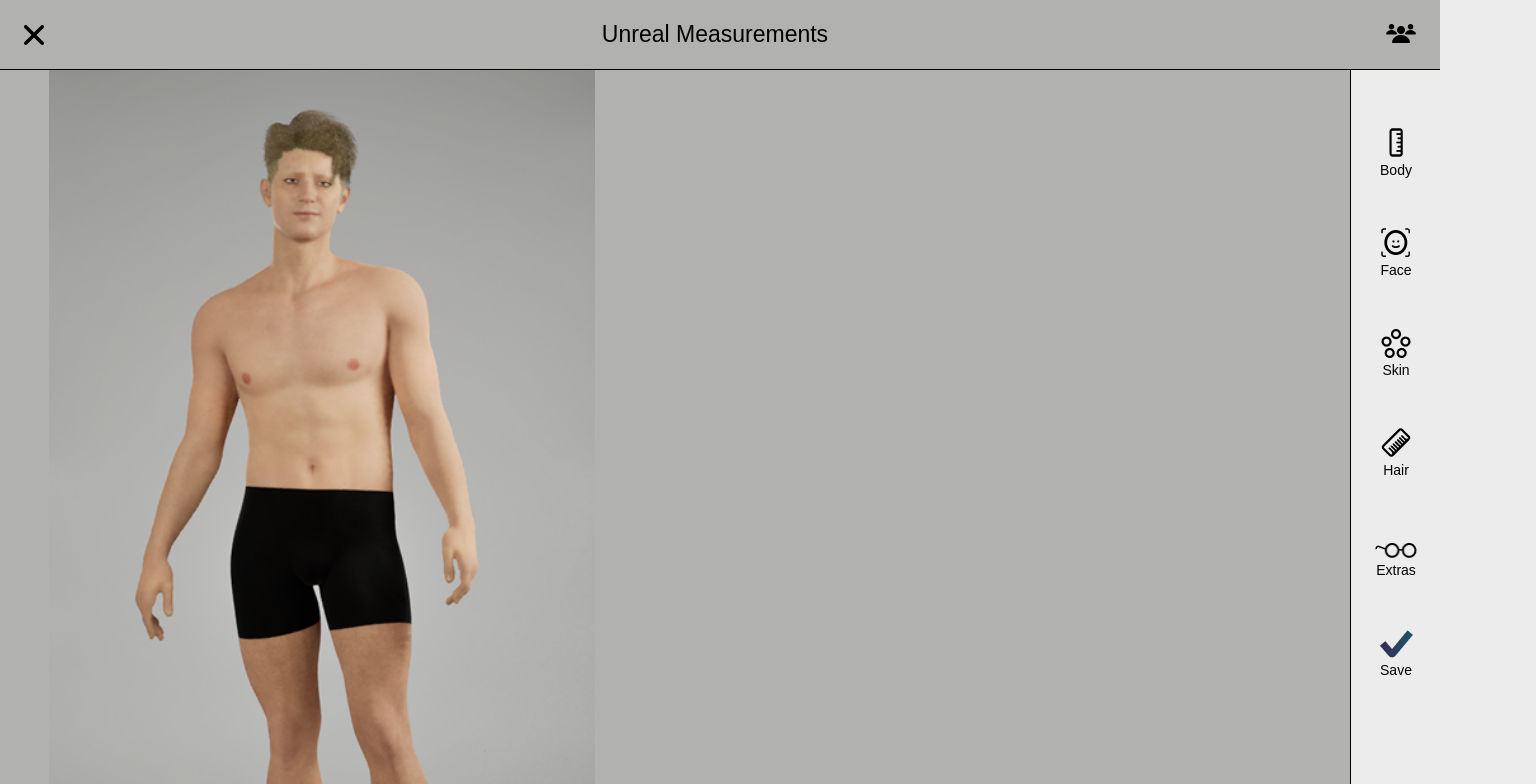
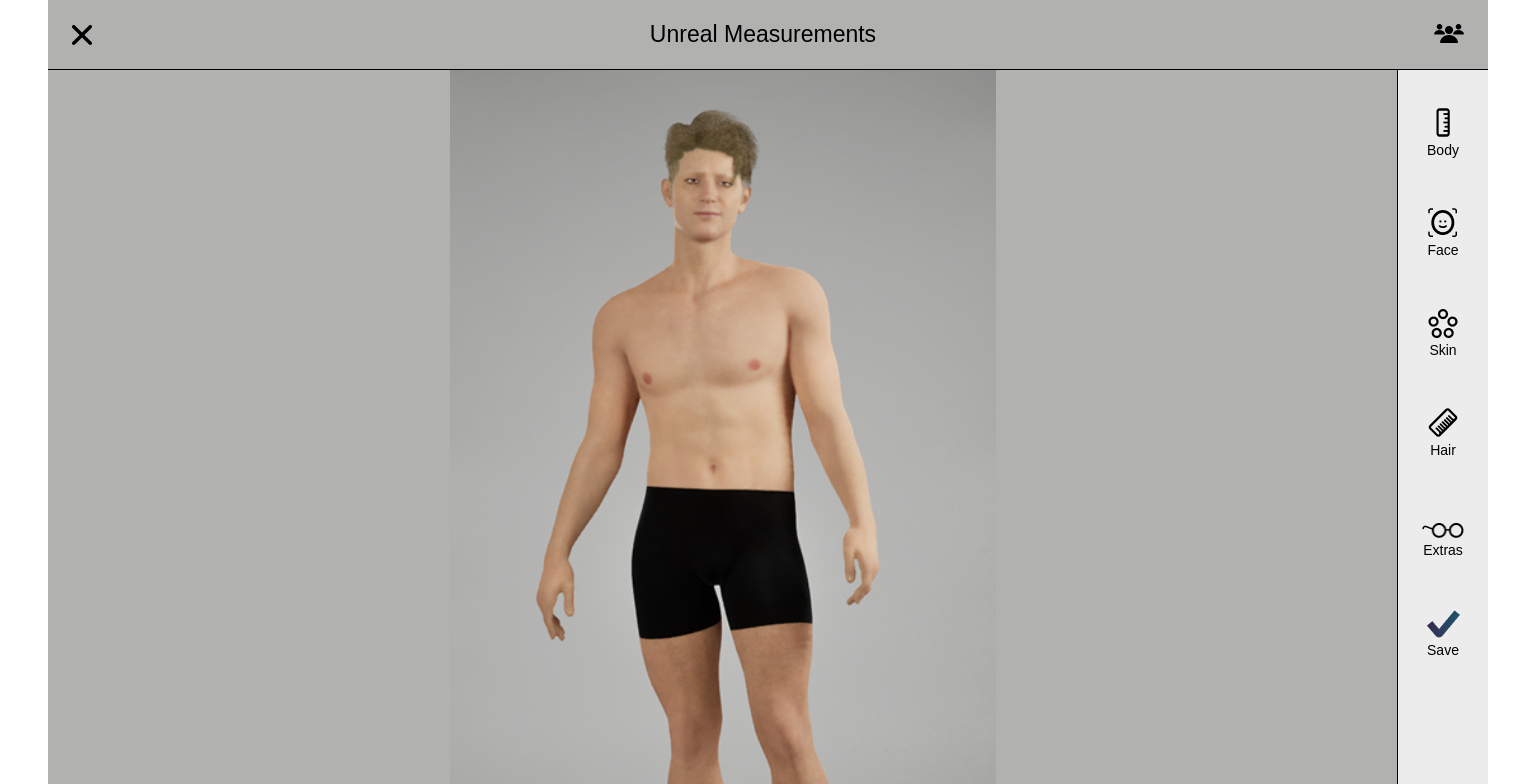
Before and after one commit to filipal/fitspace-pixel-streaming-frontend, a React (Vite) app: page /unreal-measurements in a window 1536 px wide. Shown: the top 784 px of the page. Built offline with nearby package versions, Linux system fonts and the light colour scheme.

Commit message:
media css

```diff
--- a/index.html
+++ b/index.html
@@ -1,31 +1,63 @@
-<!doctype html>
-<html lang="en">
-  <head>
-    <meta charset="UTF-8" />
-    <link rel="icon" type="image/svg+xml" href="/vite.svg" />
-    <meta name="viewport" content="width=device-width, initial-scale=1.0" />
-    <title>FitSpace Frontend</title>
+<!-- Copyright Epic Games, Inc. All Rights Reserved. -->
+<!DOCTYPE HTML>
+<html style="width: 100%; height: 100%">
+<head>
+    <meta charset="utf-8">
+    <meta name="viewport" content="width=device-width, initial-scale=1">
+
+    <!-- Optional: apply a font -->
+    <link rel="preconnect" href="https://fonts.googleapis.com">
+	<link rel="preconnect" href="https://fonts.gstatic.com" crossorigin>
+	<link href="https://fonts.googleapis.com/css2?family=Michroma&family=Montserrat:wght@600&display=swap" rel="stylesheet">
+
+    <!-- Optional: set a favicon -->
+    <link rel="icon" type="image/png" href="/fitspace.png" />
+
+    <!-- Optional: set a title for your page -->
+    <title>Pixel Streaming</title>
     <style>
-      * {
-        margin: 0;
-        padding: 0;
-        box-sizing: border-box;
+      :root {
+      --mobile-max: 430px;
+      --desktop-max: 1440px;
       }
 
       html, body {
-        height: 100%;
-        width: 100%;
-        font-family: Outfit, sans-serif;
-        background-color: #ececec;
-        overflow: hidden;
+        min-height: 100%;
       }
 
-      #root {
-        height: 100%;
+      /* mobile-first */
+      body {
         width: 100%;
+        max-width: var(--mobile-max);
+        margin: 0 auto;
+        min-height: 100vh;      /* baza za mobitel */
+        font-family: 'Montserrat', sans-serif;
+        overflow-x: hidden;
+        overflow-y: auto;
+        -webkit-overflow-scrolling: touch;
+      }
+
+      /* tablet / small desktop (po potrebi) */
+      @media (min-width: 768px) {
+        body { max-width: 1024px; }
+      }
+
+      /* desktop / web */
+      @media (min-width: 1024px) {
+        body { max-width: var(--desktop-max); }
+      }
+
+      @media (min-width: 1440px) {
+        body { min-height: 1024px; }
+      }
+
+      /* opcionalno: very large screens full-bleed */
+      @media (min-width: 1600px) {
+        body { max-width: 100%; }
       }
     </style>
   </head>
+  <!-- The Pixel Streaming player fills 100% of its parent element but body has a 0px height unless filled with content. As such, we explicitly force the body to be 100% of the viewport height -->
   <body>
     <div id="root"></div>
     <script type="module" src="/src/main.tsx"></script>
--- a/src/components/DataPanel/DataPanel.module.scss
+++ b/src/components/DataPanel/DataPanel.module.scss
@@ -89,11 +89,13 @@
 
 @media (min-width: 1440px) {
   .dataPanel {
-    width: 100%;
-    height: 100%;
+    position: static;
+    width: 273px;
+    height: 774px;
   }
 
   .dataPanelContent {
-    height: calc(100% - 24px);
+    width: 273px;
+    height: 750px;
   }
 }
--- a/src/index.html
+++ /dev/null
@@ -1,68 +0,0 @@
-<!-- Copyright Epic Games, Inc. All Rights Reserved. -->
-<!DOCTYPE HTML>
-<html style="width: 100%; height: 100%">
-<head>
-    <meta charset="utf-8">
-    <meta name="viewport" content="width=device-width, initial-scale=1">
-
-    <!-- Optional: apply a font -->
-    <link rel="preconnect" href="https://fonts.googleapis.com">
-	<link rel="preconnect" href="https://fonts.gstatic.com" crossorigin>
-	<link href="https://fonts.googleapis.com/css2?family=Michroma&family=Montserrat:wght@600&display=swap" rel="stylesheet">
-
-    <!-- Optional: set some favicons -->
-    <link rel="shortcut icon" href="./assets/images/favicon.ico" type="image/x-icon">
-	<link rel="icon" type="image/png" sizes="96x96" href="./assets/images/favicon-96x96.png">
-	<link rel="icon" type="image/png" sizes="32x32" href="./assets/images/favicon-32x32.png">
-	<link rel="icon" type="image/png" sizes="16x16" href="./assets/images/favicon-16x16.png">
-
-    <!-- Optional: set a title for your page -->
-    <title>Pixel Streaming</title>
-  <style>
-    :root {
-      --mobile-max: 430px;
-      --desktop-max: 1440px;
-    }
-
-    html, body {
-      min-height: 100%;
-    }
-
-    /* mobile-first */
-    body {
-      width: 100%;
-      max-width: var(--mobile-max);
-      margin: 0 auto;
-      min-height: 100vh;      /* baza za mobitel */
-      font-family: 'Montserrat', sans-serif;
-      overflow-x: hidden;
-      overflow-y: auto;
-      -webkit-overflow-scrolling: touch;
-    }
-
-    /* tablet / small desktop (po potrebi) */
-    @media (min-width: 768px) {
-      body { max-width: 1024px; }
-    }
-
-    /* desktop / web */
-    @media (min-width: 1024px) {
-      body { max-width: var(--desktop-max); }
-    }
-
-    @media (min-width: 1440px) {
-      body { min-height: 1024px; }
-    }
-
-    /* opcionalno: very large screens full-bleed */
-    @media (min-width: 1600px) {
-      body { max-width: 100%; }
-    }
-  </style>
-</head>
-
-<!-- The Pixel Streaming player fills 100% of its parent element but body has a 0px height unless filled with content. As such, we explicitly force the body to be 100% of the viewport height -->
-<body style="width: 100%; max-width: 430px; font-family: 'Montserrat'; margin: 0 auto; overflow-x: hidden">
-</body>
-
-</html>
--- a/src/pages/UnrealMeasurements.module.scss
+++ b/src/pages/UnrealMeasurements.module.scss
@@ -296,9 +296,9 @@
 
 @media (min-width: 1440px) {
   .page {
-    width: 100%;          /* umjesto fiksnog width:1440px (opcija: zadrži ako želiš striktno) */
+    width: 100%;
     max-width: 1440px;
-    min-height: 1024px;
+    height: 1024px;
     align-items: flex-start;
     background: #B1B1B0;
     position: relative;
@@ -308,12 +308,17 @@
     flex-direction: row;
     align-items: flex-start;
     width: calc(100% - 90px);
-    /* min-height ostaje da može rasti s contentom */
-    min-height: calc(1024px - 70px);
+    height: calc(100% - 70px);
+    justify-content: center;
+    padding-left: 0;
+  }
+  .centralWrapper.withAccordion {
+    width: calc(100% - 90px - 335px);
     justify-content: flex-start;
-    padding-left: 20px;
   }
-
+  .avatarShifted {
+  margin-left: 123px;
+  }
   .avatarSection {
     width: 604px;
     height: 953px;
@@ -336,14 +341,18 @@
   .dataPanelWrapper {
     position: static;
     width: 273px;
-    height: 752px;
-    margin-left: 20px;
+    height: 774px;
+    margin-left: 15px;
+    margin-right: 22px;
+    margin-top: 62px;
   }
 
   .accordion {
     width: 335px;
-    height: 100%;
-    margin-left: 20px;
+    height: calc(100% - 70px);
+    position: absolute;
+    top: 70px;
+    right: 90px;
   }
 
   .bottomSection {
@@ -351,12 +360,10 @@
     top: 70px;
     right: 0;
     width: 90px;
-    /* height: calc(100% - 70px);  // uklonjeno da ne ovisi o eventualno limitiranom parentu */
-    min-height: calc(1024px - 70px);
+    height: calc(100% - 70px);
     border-top: none;
     border-left: 1px solid #000;
     margin-bottom: 0;
-    padding-top: 20px;
     justify-content: flex-start;
   }
 
@@ -366,12 +373,19 @@
 
   .bottomNav {
     width: 90px;
-    height: 639px;
+    height: 100%;
     flex-direction: column;
     margin-top: 0;
     align-items: center;
   }
-
+  .navIndicator {
+    top: 0;
+    bottom: 0;
+    left: 0;
+    right: auto;
+    width: 5px;
+    height: 100%;
+  }
   .navButton {
     width: 90px;
     height: 90px;
--- a/src/pages/UnrealMeasurements.tsx
+++ b/src/pages/UnrealMeasurements.tsx
@@ -129,8 +129,8 @@ export default function UnrealMeasurements() {
         )}
       />
 
-      <div className={styles.centralWrapper}>
-        <div className={`${styles.avatarSection} ${selectedNav === 'Body' ? styles.bodySelected : ''} ${selectedNav === 'Face' ? styles.faceSelected : ''} ${selectedNav === 'Skin' ? styles.skinSelected : ''} ${selectedNav === 'Hair' ? styles.hairSelected : ''} ${selectedNav === 'Extras' ? styles.extrasSelected : ''}`}>
+      <div className={`${styles.centralWrapper} ${selectedNav ? styles.withAccordion : ''}`}>
+        <div className={`${styles.avatarSection} ${selectedNav ? styles.avatarShifted : ''} ${selectedNav === 'Body' ? styles.bodySelected : ''} ${selectedNav === 'Face' ? styles.faceSelected : ''} ${selectedNav === 'Skin' ? styles.skinSelected : ''} ${selectedNav === 'Hair' ? styles.hairSelected : ''} ${selectedNav === 'Extras' ? styles.extrasSelected : ''}`}>
           <img src={avatarImage} alt="Avatar" className={styles.avatarImage} />
 
           {/* Body measurements panel positioned separately */}
@@ -160,7 +160,7 @@ export default function UnrealMeasurements() {
             <DataPanel title="Body Measurements (cm)" measurements={measurements} />
           </div>
         )}
-
+      </div>
       {selectedNav === 'Body' && (
         <div className={styles.accordion}>
           <BodyAccordion updateMorph={updateMorph} />
@@ -190,7 +190,6 @@ export default function UnrealMeasurements() {
           <ExtrasAccordion />
         </div>
       )}
-      </div>
 
       <div className={styles.bottomSection}>
         <div className={styles.bottomNav}>
```
Also changed, not shown: public/fitspace.png (added). Lines whose indentation alone changed are shown as unchanged.
